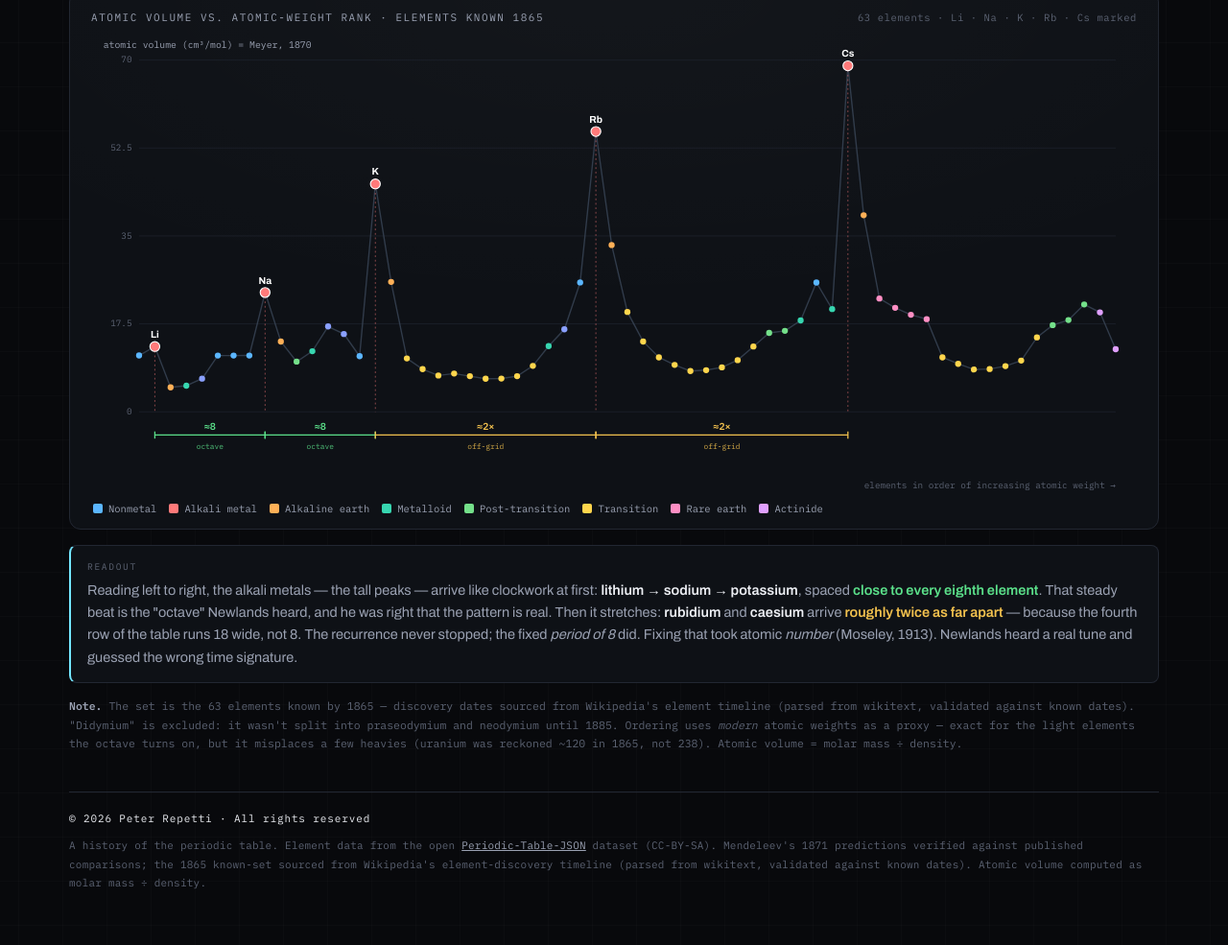
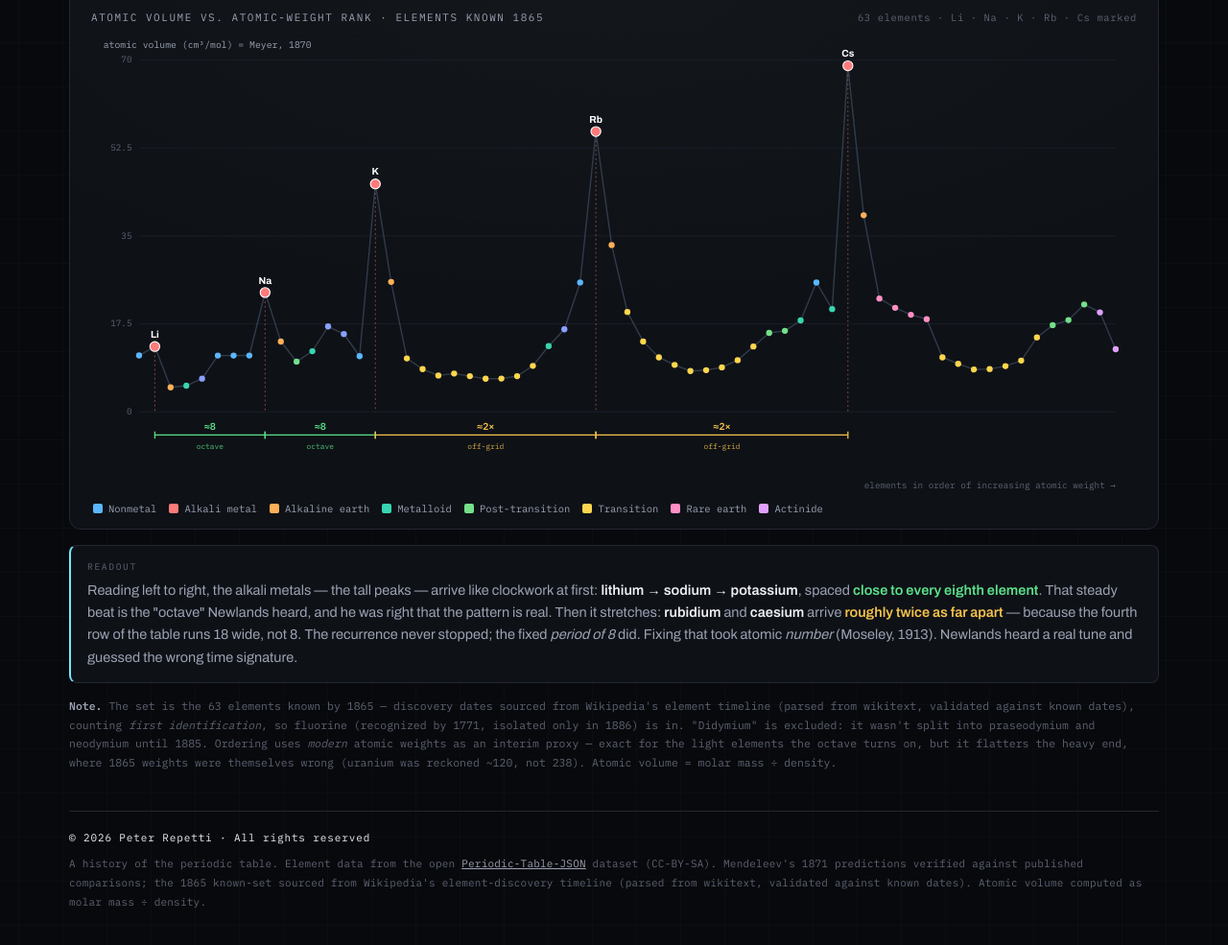
Before and after one commit to chrysogonum/morphing-periodic-table, a plain HTML site: page history.html in a window 1280 px wide. Shown: the part 1887-2872 px from the top of the page at 96% size. Drawn offline with Linux system fonts and the light colour scheme; a web font is replaced by a local one.

Commit message:
History: disclose identification-vs-isolation membership convention
One line pre-empts the fluorine gotcha (recognized 1771, isolated 1886 —
in the set because membership counts first identification). Also sharpen
the ordering caveat: modern weights don't just misplace heavies, they
flatter the heavy end where 1865 weights were themselves wrong (U ~120).

Co-Authored-By: Claude Opus 4.8 <noreply@anthropic.com>
Claude-Session: https://claude.ai/code/session_011CF943m8aCJRqReweu172J

```diff
--- a/history.html
+++ b/history.html
@@ -432,10 +432,11 @@ function renderNewlands(set,N){
     `Fixing that took atomic <i>number</i> (Moseley, 1913). Newlands heard a real tune and guessed the wrong time signature.`;
   document.getElementById('datanote').innerHTML=
     `<b>Note.</b> The set is the 63 elements known by 1865 — discovery dates sourced from Wikipedia's element `+
-    `timeline (parsed from wikitext, validated against known dates). "Didymium" is excluded: it wasn't split into `+
-    `praseodymium and neodymium until 1885. Ordering uses <i>modern</i> atomic weights as a proxy — exact for the `+
-    `light elements the octave turns on, but it misplaces a few heavies (uranium was reckoned ~120 in 1865, not 238). `+
-    `Atomic volume = molar mass ÷ density.`;
+    `timeline (parsed from wikitext, validated against known dates), counting <i>first identification</i>, so `+
+    `fluorine (recognized by 1771, isolated only in 1886) is in. "Didymium" is excluded: it wasn't split into `+
+    `praseodymium and neodymium until 1885. Ordering uses <i>modern</i> atomic weights as an interim proxy — exact `+
+    `for the light elements the octave turns on, but it flatters the heavy end, where 1865 weights were themselves `+
+    `wrong (uranium was reckoned ~120, not 238). Atomic volume = molar mass ÷ density.`;
 }
 
 /* boot */
```
